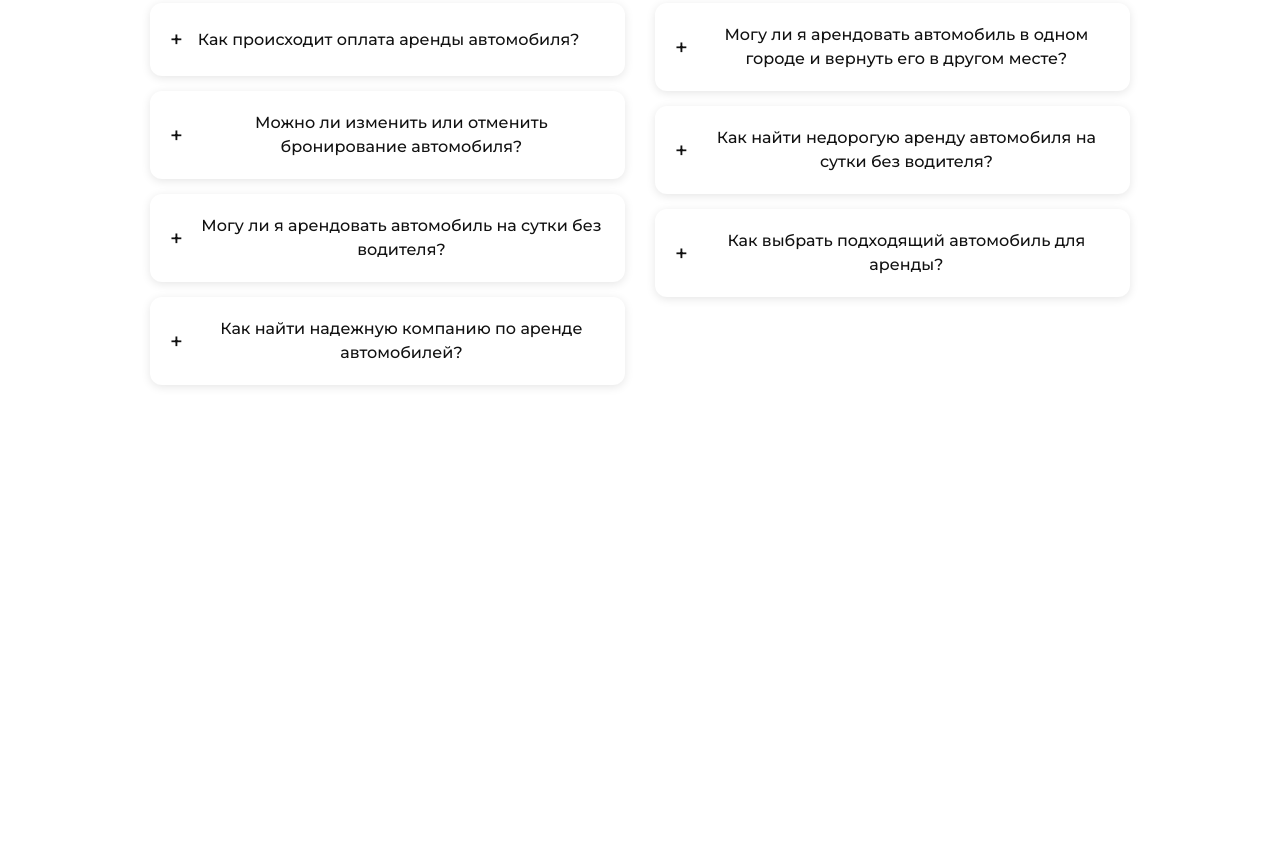
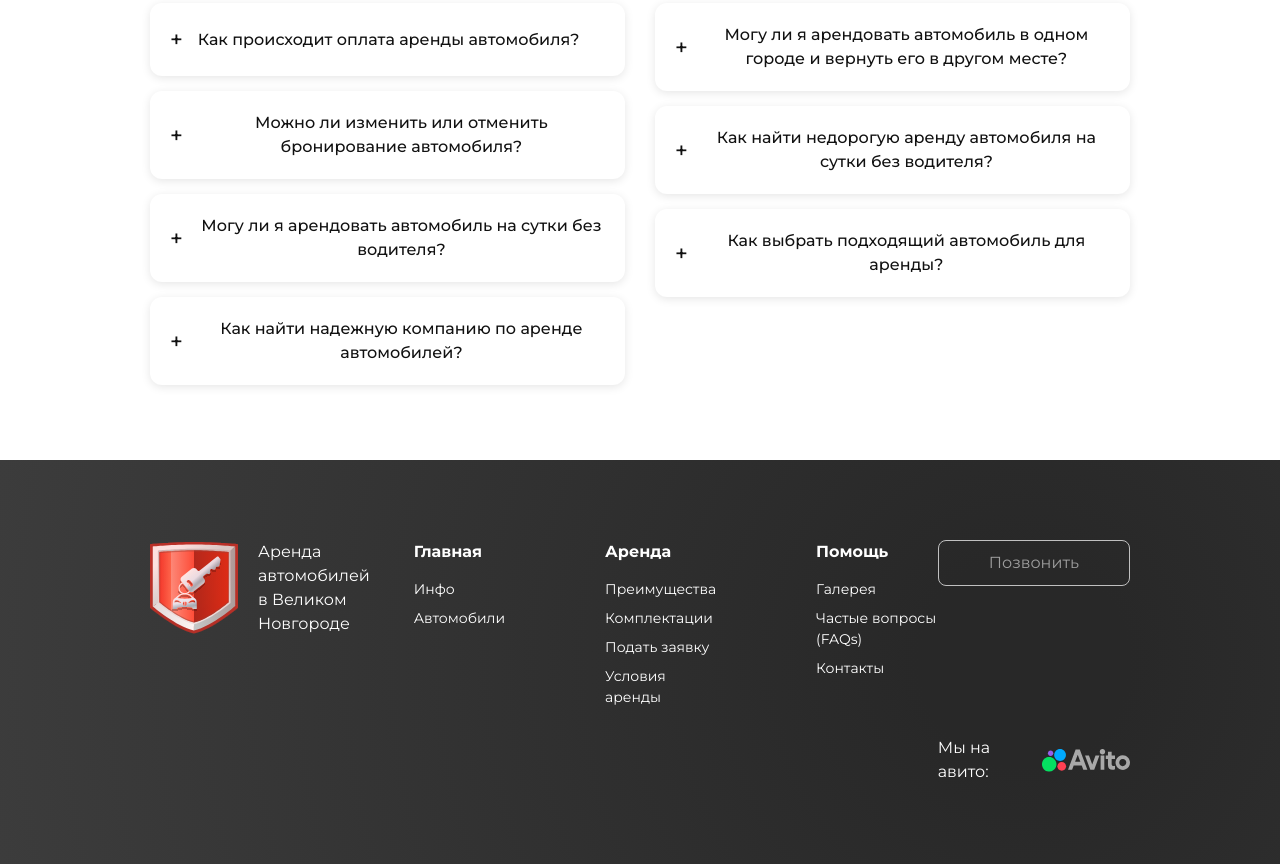
Before and after one commit to Temmatema/car-rent, a website with bundled scripts: page index.html in a window 1280 px wide. Shown: the part 7435-8299 px from the top of the page. Before the commit the page ends 7895 px from the top, so only its background shows below. Built offline with nearby package versions, Linux system fonts and the light colour scheme.

Commit message:
add block

```diff
--- a/index.html
+++ b/index.html
@@ -512,7 +512,47 @@
         </div>
       </section>
     </main>
-
+    <footer class="footer">
+      <div class="footer__wrapper">
+        <div class="header__logo">
+          <img src="./img/Logo.svg" alt="Логотип" />
+          <span>Аренда автомобилей<br />в Великом Новгороде</span>
+        </div>
+        <div class="footer__blocks">
+          <div class="footer__list">
+            <p class="footer__block-title">Главная</p>
+            <div class="footer__links">
+              <a href="#">Инфо</a>
+              <a href="#">Автомобили</a>
+            </div>
+          </div>
+          <div class="footer__list">
+            <p class="footer__block-title">Аренда</p>
+            <div class="footer__links">
+              <a href="#">Преимущества</a>
+              <a href="#">Комплектации</a>
+              <a href="#">Подать заявку</a>
+              <a href="#">Условия аренды</a>
+            </div>
+          </div>
+          <div class="footer__list">
+            <p class="footer__block-title">Помощь</p>
+            <div class="footer__links">
+              <a href="#">Галерея</a>
+              <a href="#">Частые вопросы (FAQs)</a>
+              <a href="#">Контакты</a>
+            </div>
+          </div>
+        </div>
+        <div class="footer__side">
+          <button class="footer__btn btn">Позвонить</button>
+          <div class="avito">
+            <p class="avito__text">Мы на авито:</p>
+            <img src="/img/avito.svg" alt="Авито.">
+          </div>
+        </div>
+      </div>
+    </footer>
     <div class="modal" id="imageModal">
       <span class="modal__close">&times;</span>
       <img class="modal__img" src="" alt="Увеличенное фото">
--- /dev/null
+++ b/scss/footer.scss
@@ -0,0 +1,56 @@
+.footer {
+    padding: 80px 150px;
+    color: white;
+    background: #2E2E2E;
+    background: radial-gradient(circle at 80% 50%, #282828 10%, #3C3C3C 100%);
+}
+
+.footer__wrapper {
+    display: flex;
+    justify-content: space-between;
+    align-items: flex-start;
+}
+
+.footer__blocks {
+    display: flex;
+    gap: 100px;
+}
+
+.footer__links {
+    display: flex;
+    flex-direction: column;
+    gap: 8px;
+}
+
+.footer__block-title {
+    font-weight: 700;
+    font-size: 16px;
+    margin-bottom: 15px;
+}
+
+.footer__links a {
+    font-size: 14px;
+}
+
+.footer__btn {
+    border: 1px #C0C0C0 solid;
+    border-radius: 8px;
+    background-color: transparent;
+    padding: 10px 50px;
+    color: #9E9E9E;
+    margin-bottom: 150px;
+    font-weight: 400;
+}
+
+.footer__side {
+    display: flex;
+    height: 100%;
+    flex-direction: column;
+    align-items: flex-end;
+}
+
+.avito {
+    display: flex;
+    gap: 15px;
+    align-items: center;
+}
--- a/scss/main.scss
+++ b/scss/main.scss
@@ -8,6 +8,7 @@
 @use "gallery";
 @use "modal";
 @use "faq";
+@use "footer";
 
 body {
     font-family: "Montserrat", sans-serif;
```
Also changed, not shown: css/main.css, img/avito.svg (added), 1 other file.
